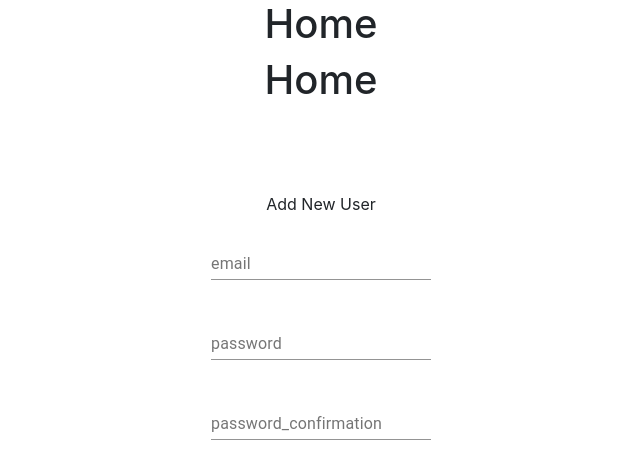
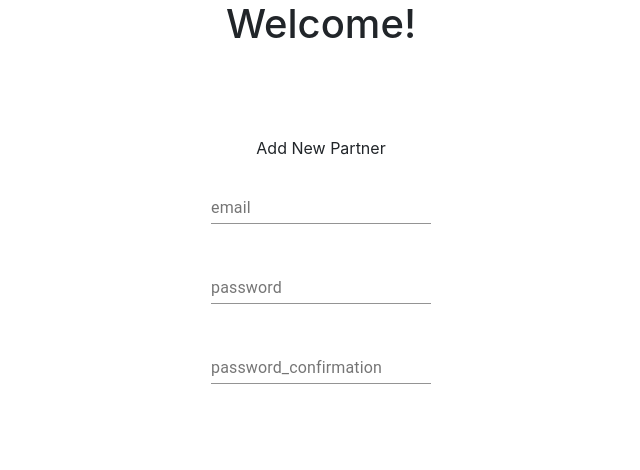
Before and after one commit to pjavadi84/entryhire-frontend-1, a React (Create React App) app: page / in a window 1280 px wide. Shown: the top 470 px of the page, without its empty margins (319-959 px from the left). Built offline with nearby package versions, Linux system fonts and the light colour scheme; the HTML template or start-up script is replaced by a standard one.

Commit message:
adding React Grid for building registration

```diff
--- a/src/components/Home.js
+++ b/src/components/Home.js
@@ -5,8 +5,7 @@ class Home extends Component {
   render() {
     return (
       <div>
-        <h1>Home</h1>
-        <h1>Home</h1>
+        <h1>Welcome!</h1>
         <Registration />
       </div>
     );
--- a/src/components/registration/auth/Registration.js
+++ b/src/components/registration/auth/Registration.js
@@ -49,7 +49,7 @@ class Registration extends Component {
                     gutterBottom
                     variant="title"
                   >
-                    Add New User
+                    Add New Partner
                   </Typography>
                 </Grid>
                 <Grid item className={classes.item}>
```
